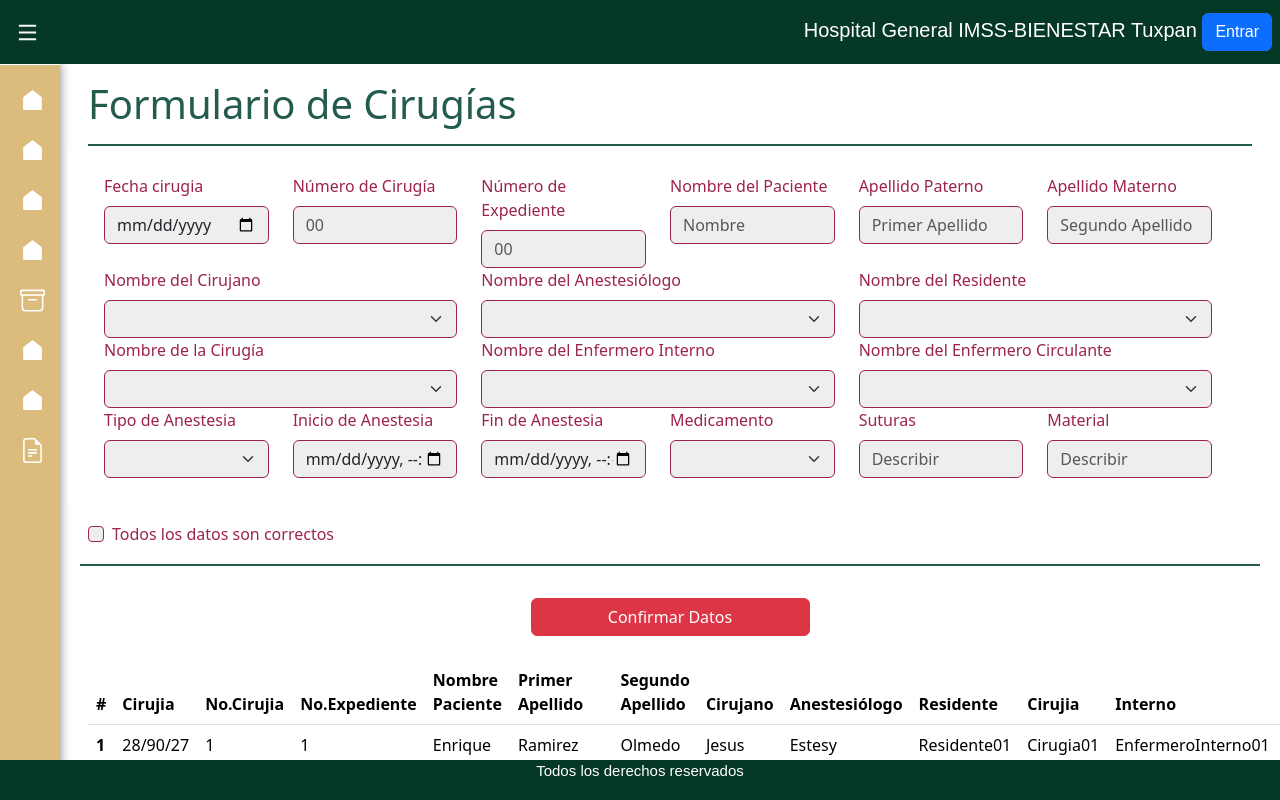
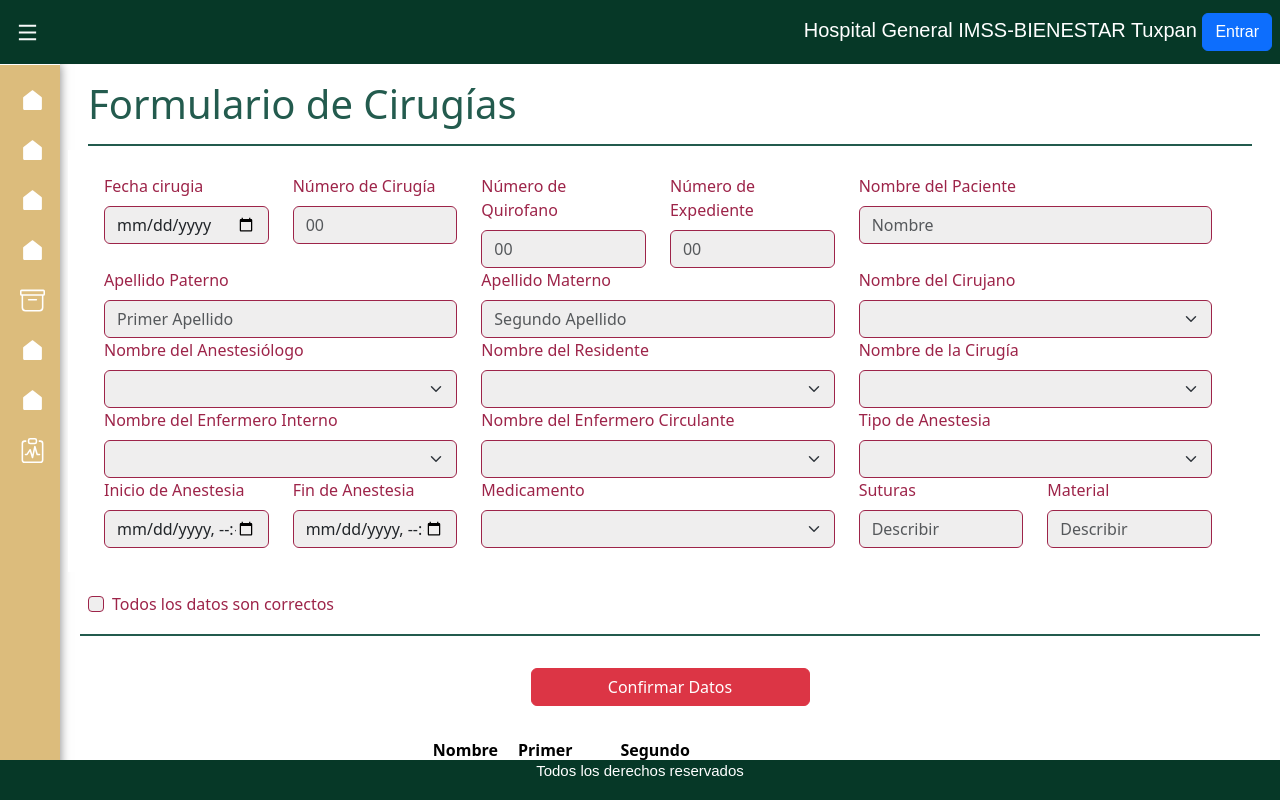
Before and after one commit to Adolfo2803/Proyecto-sishasm, an Angular app: page /registro-cirugias in a window 1280 px wide. Shown: the top 800 px of the page. Built offline with nearby package versions, Linux system fonts and the light colour scheme.

Commit message:
Logro: Se agrega nuevo campo ´NumeroQuirofano´ en el form de cirugias

```diff
--- a/src/app/business/registro-cirugias/interfaces/Cirugias.ts
+++ b/src/app/business/registro-cirugias/interfaces/Cirugias.ts
@@ -2,6 +2,7 @@ export default interface Cirugias{
     id:number;
     fechaCirugia: String;
     numCirugia: Number;
+    numQuirofano: Number;
     numExpediente: Number;
     nomPaciente: String;
     apellidoPPaciente: String;
--- a/src/app/business/registro-cirugias/registro-cirugias.component.html
+++ b/src/app/business/registro-cirugias/registro-cirugias.component.html
@@ -17,18 +17,22 @@
             <input formControlName="numCirugia" type="number" class="form-control" id="numCirugia" placeholder="00" required />
           </div>
           <div class="col-md-2">
+            <label for="numQuirofano" class="form-label">Número de Quirofano</label>
+            <input formControlName="numQuirofano" type="number" class="form-control" id="numQuirofano" placeholder="00" required />
+          </div>
+          <div class="col-md-2">
             <label for="numExpediente" class="form-label">Número de Expediente</label>
             <input formControlName="numExpediente" type="number" class="form-control" id="numExpediente" placeholder="00" required />
           </div>
-          <div class="col-md-2">
+          <div class="col-md-4">
             <label for="nomPaciente" class="form-label">Nombre del Paciente</label>
             <input formControlName="nomPaciente" type="text" class="form-control" id="nomPaciente" placeholder="Nombre" required />
           </div>
-          <div class="col-md-2">
+          <div class="col-md-4">
             <label for="apellidoPPaciente" class="form-label">Apellido Paterno</label>
             <input formControlName="apellidoPPaciente" type="text" class="form-control" id="apellidoPPaciente" placeholder="Primer Apellido" required />
           </div>
-          <div class="col-md-2">
+          <div class="col-md-4">
             <label for="apellidoMPaciente" class="form-label">Apellido Materno</label>
             <input formControlName="apellidoMPaciente" type="text" class="form-control" id="apellidoMPaciente" placeholder="Segundo Apellido" required />
           </div>
@@ -74,7 +78,7 @@
               <option>...</option>
             </select>
           </div>
-          <div class="col-md-2">
+          <div class="col-md-4">
             <label for="tipoAnes" class="form-label">Tipo de Anestesia</label>
             <select formControlName="tipoAnes" id="tipoAnes" class="form-select" required>
               <option selected>Choose</option>
@@ -89,7 +93,7 @@
             <label for="finAnes" class="form-label">Fin de Anestesia</label>
             <input formControlName="finAnes" type="datetime-local" class="form-control" id="finAnes" required />
           </div>
-          <div class="col-md-2">
+          <div class="col-md-4">
             <label for="medicamento" class="form-label">Medicamento</label>
             <select formControlName="medicamento" id="medicamento" class="form-select" required>
               <option selected>Choose</option>
--- a/src/app/business/registro-cirugias/registro-cirugias.component.ts
+++ b/src/app/business/registro-cirugias/registro-cirugias.component.ts
@@ -18,6 +18,7 @@ export default class RegistroCirugiasComponent {
   cirugiaForm: FormGroup = new FormGroup({
     fechaCirugia: new FormControl('', ),
     numCirugia: new FormControl(''),
+    numQuirofano: new FormControl(''),
     numExpediente: new FormControl(''),
     nomPaciente: new FormControl(''),
     apellidoPPaciente: new FormControl(''),
--- a/src/app/business/registro-cirugias/services/cirugias.service.ts
+++ b/src/app/business/registro-cirugias/services/cirugias.service.ts
@@ -13,6 +13,7 @@ export class CirugiasService {
         id: 1,
         fechaCirugia: "28/90/27",
         numCirugia: 1,
+        numQuirofano: 1,
         numExpediente: 1,
         nomPaciente: "Enrique",
         apellidoPPaciente: "Ramirez",
@@ -35,6 +36,7 @@ export class CirugiasService {
         id: 1,
         fechaCirugia: "28/90/27",
         numCirugia: 2,
+        numQuirofano: 2,
         numExpediente: 2,
         nomPaciente: "Ivan",
         apellidoPPaciente: "Dominguez",
--- a/src/app/shared/components/sidebar/sidebar.component.html
+++ b/src/app/shared/components/sidebar/sidebar.component.html
@@ -43,9 +43,8 @@
 
         </li>
        <li class="nav-list-item bi bi-archive">
-        <svg xmlns="http://www.w3.org/2000/svg" width="16" height="16" fill="currentColor" class="bi bi-file-earmark-text" viewBox="0 0 16 16">
-            <path d="M5.5 7a.5.5 0 0 0 0 1h5a.5.5 0 0 0 0-1zM5 9.5a.5.5 0 0 1 .5-.5h5a.5.5 0 0 1 0 1h-5a.5.5 0 0 1-.5-.5m0 2a.5.5 0 0 1 .5-.5h2a.5.5 0 0 1 0 1h-2a.5.5 0 0 1-.5-.5"/>
-            <path d="M9.5 0H4a2 2 0 0 0-2 2v12a2 2 0 0 0 2 2h8a2 2 0 0 0 2-2V4.5zm0 1v2A1.5 1.5 0 0 0 11 4.5h2V14a1 1 0 0 1-1 1H4a1 1 0 0 1-1-1V2a1 1 0 0 1 1-1z"/>
+        <svg xmlns="http://www.w3.org/2000/svg" width="16" height="16" fill="currentColor" class="bi bi-clipboard-pulse" viewBox="0 0 16 16">
+            <path fill-rule="evenodd" d="M10 1.5a.5.5 0 0 0-.5-.5h-3a.5.5 0 0 0-.5.5v1a.5.5 0 0 0 .5.5h3a.5.5 0 0 0 .5-.5zm-5 0A1.5 1.5 0 0 1 6.5 0h3A1.5 1.5 0 0 1 11 1.5v1A1.5 1.5 0 0 1 9.5 4h-3A1.5 1.5 0 0 1 5 2.5zm-2 0h1v1H3a1 1 0 0 0-1 1V14a1 1 0 0 0 1 1h10a1 1 0 0 0 1-1V3.5a1 1 0 0 0-1-1h-1v-1h1a2 2 0 0 1 2 2V14a2 2 0 0 1-2 2H3a2 2 0 0 1-2-2V3.5a2 2 0 0 1 2-2m6.979 3.856a.5.5 0 0 0-.968.04L7.92 10.49l-.94-3.135a.5.5 0 0 0-.895-.133L4.232 10H3.5a.5.5 0 0 0 0 1h1a.5.5 0 0 0 .416-.223l1.41-2.115 1.195 3.982a.5.5 0 0 0 .968-.04L9.58 7.51l.94 3.135A.5.5 0 0 0 11 11h1.5a.5.5 0 0 0 0-1h-1.128z"/>
           </svg>
           <span><a routerLink="/registro-cirugias" routerLinkActive="active">cirugias</a></span>
 
```
